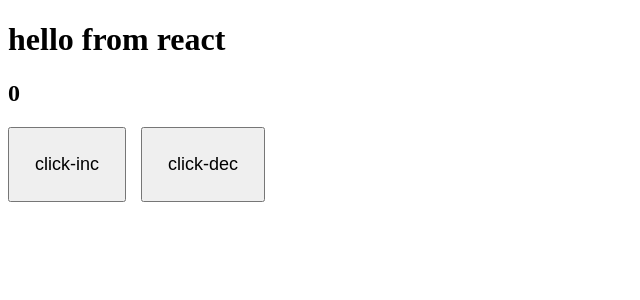
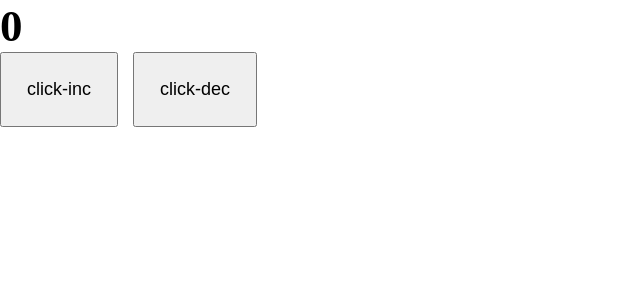
Before and after one commit to anturchin/frontend-advanced, a React app: page / in a window 1280 px wide. Shown: the top 300 px of the page, without its empty margins (0-640 px from the left). Built offline with nearby package versions, Linux system fonts and the light colour scheme.

Commit message:
feat: add css modules

```diff
--- a/package.json
+++ b/package.json
@@ -19,6 +19,7 @@
     "@types/webpack-dev-server": "^4.7.2",
     "css-loader": "^6.8.1",
     "html-webpack-plugin": "^5.5.3",
+    "mini-css-extract-plugin": "^2.7.6",
     "sass": "^1.69.5",
     "sass-loader": "^13.3.2",
     "style-loader": "^3.3.3",
--- /dev/null
+++ b/src/App.tsx
@@ -0,0 +1,12 @@
+import { Counter } from './components/counter';
+import './index.scss';
+
+const App = () => {
+	return (
+		<div className='app'>
+			<Counter />
+		</div>
+	);
+};
+
+export default App;
--- a/src/components/counter.scss
+++ b/src/components/counter.module.scss
@@ -1,4 +1,4 @@
-button {
+.btn {
 	padding: 25px;
 	font-size: 18px;
 	margin-right: 15px;
--- a/src/components/counter.tsx
+++ b/src/components/counter.tsx
@@ -1,5 +1,5 @@
 import { useState } from 'react';
-import './counter.scss';
+import classes from './counter.module.scss';
 
 export const Counter = () => {
 
@@ -16,8 +16,8 @@
 	return (
 		<div>
 			<h2>{count}</h2>
-			<button onClick={inc}>click-inc</button>
-			<button onClick={dec}>click-dec</button>
+			<button className={classes.btn} onClick={inc}>click-inc</button>
+			<button className={classes.btn} onClick={dec}>click-dec</button>
 		</div>
 	);
 };
--- /dev/null
+++ b/src/index.scss
@@ -0,0 +1,9 @@
+* {
+	margin: 0;
+	padding: 0;
+	box-sizing: border-box;
+}
+
+.app{
+	font-size: 30px;
+}
--- a/src/index.tsx
+++ b/src/index.tsx
@@ -1,10 +1,8 @@
 import { render } from 'react-dom';
 import { Counter } from './components/counter';
+import App from './App';
 
 render(
-	<>
-		<h1>hello from react</h1>
-		<Counter />
-	</>,
+	<App />,
 	document.getElementById('root')
 );
```
Also changed, not shown: src/global.d.ts (added, +7 -0 lines), 4 other files (tests, documents, lock files or other folders).
